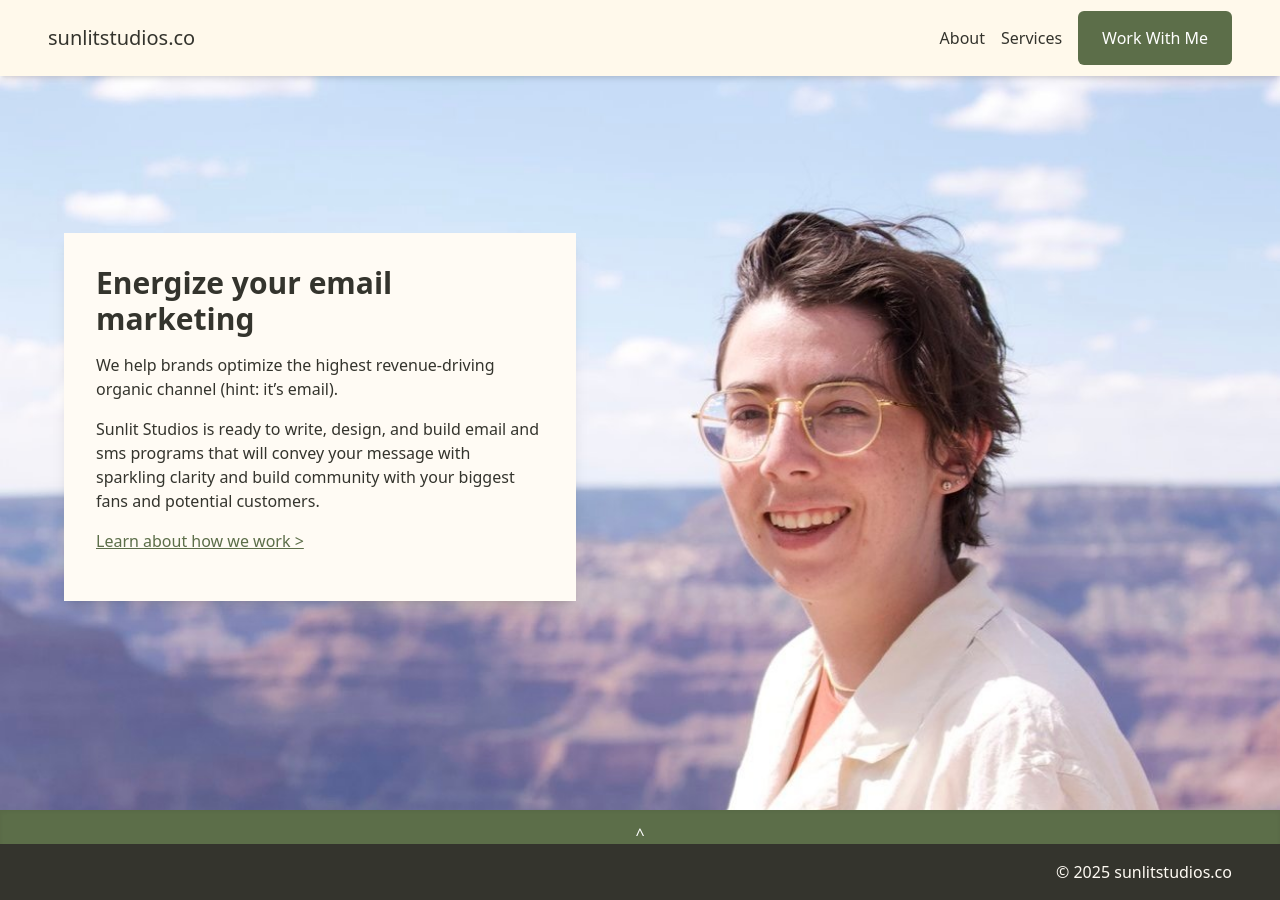
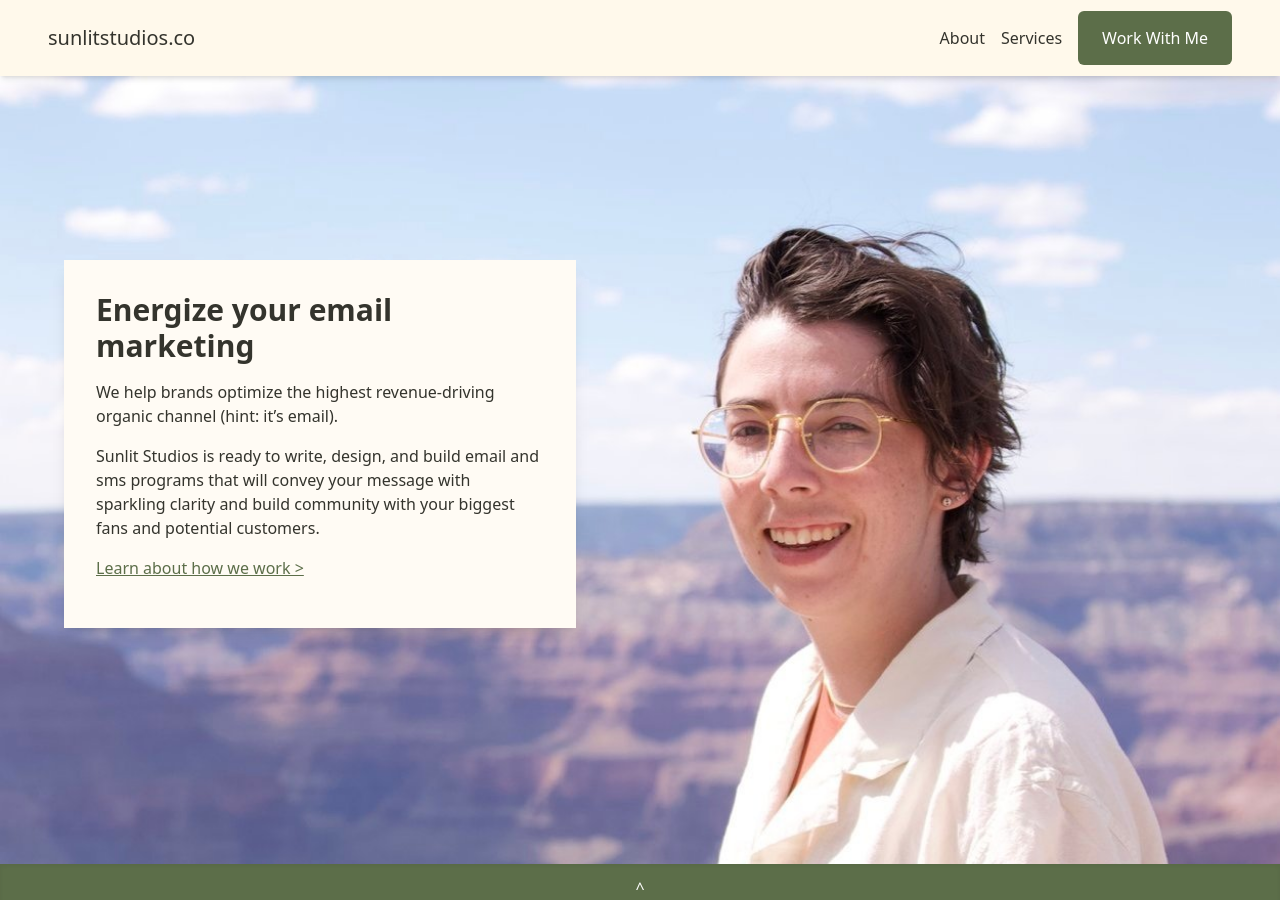
Before and after one commit to celliott181/sunlitstudios.co, a Jekyll site: the page built from index.markdown, in a window 1280 px wide and 900 px high. Built offline with Jekyll 4.4.1, drawn with Linux system fonts in a browser that asks for light colours.

Commit message:
update home

```diff
--- a/_layouts/default.html
+++ b/_layouts/default.html
@@ -51,7 +51,7 @@
     <main class="flex-grow">
         {{ content }}
     </main>
-    <footer class="fixed bottom-0 z-1 w-full px-6 md:px-12 py-4 bg-[#34342D] text-[#FFFBF4] text-right">
+    <footer class="w-full px-6 md:px-12 py-4 bg-[#34342D] text-[#FFFBF4] text-right">
         <p>&copy; {{ site.time | date: "%Y" }} {{ site.title }}</p>
     </footer>
 </body>
--- a/_layouts/home.html
+++ b/_layouts/home.html
@@ -2,7 +2,7 @@
 layout: default
 ---
 
-<div class="sticky top-0 min-h-[90vh] flex justify-center items-end md:items-center px-6 pt-30 pb-12 md:pb-24  bg-[url('{{ site.baseurl }}/assets/img/home/hero.jpg')] bg-cover bg-position-[left_30%] ">
+<div class="sticky top-0 min-h-[96vh] flex justify-center items-end md:items-center px-6 pt-30 pb-12 md:pb-24  bg-[url('{{ site.baseurl }}/assets/img/home/hero.jpg')] bg-cover bg-position-[left_30%] ">
   <div class="flex justify-center md:justify-start w-full max-w-6xl">
     <div class="flex flex-col justify-center bg-[#FFFBF4] p-8 shadow-lg max-w-lg md:max-w-md lg:max-w-lg">
       <h1>Energize your email marketing</h1>
@@ -114,7 +114,7 @@ layout: default
   </div>
 
 
-  <div class="bg-[#5C6E49] text-[#FFFBF4] w-full flex justify-center p-12 pb-20 inset-shadow-sm">
-    <h2>Let's grow together.</h2>
+  <div class="bg-[#5C6E49] text-[#FFFBF4] w-full flex flex-col justify-center items-center inset-shadow-sm p-6">
+    <p class="m-0 text-xl">Let's grow together.</p>
   </div>
 </div>
```
